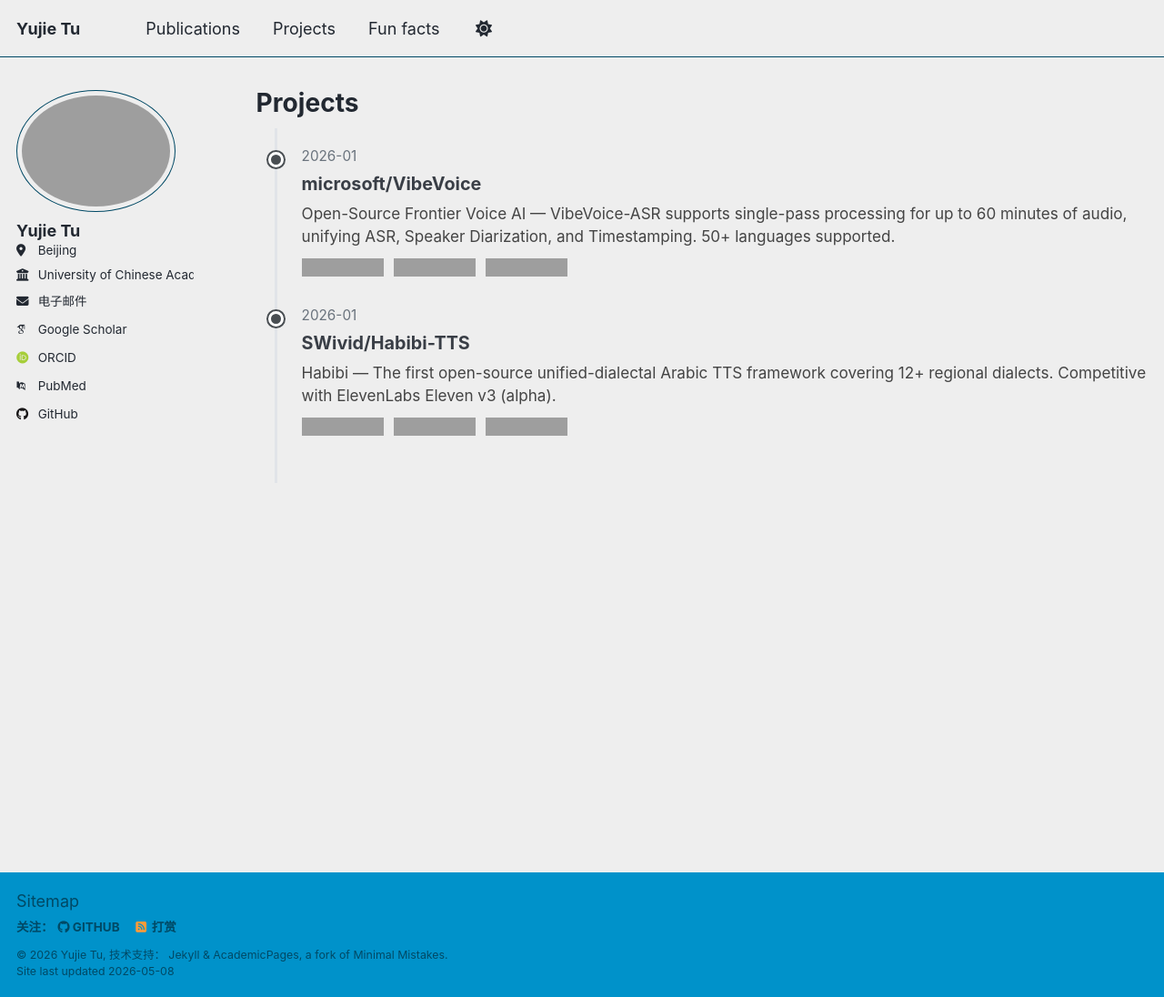
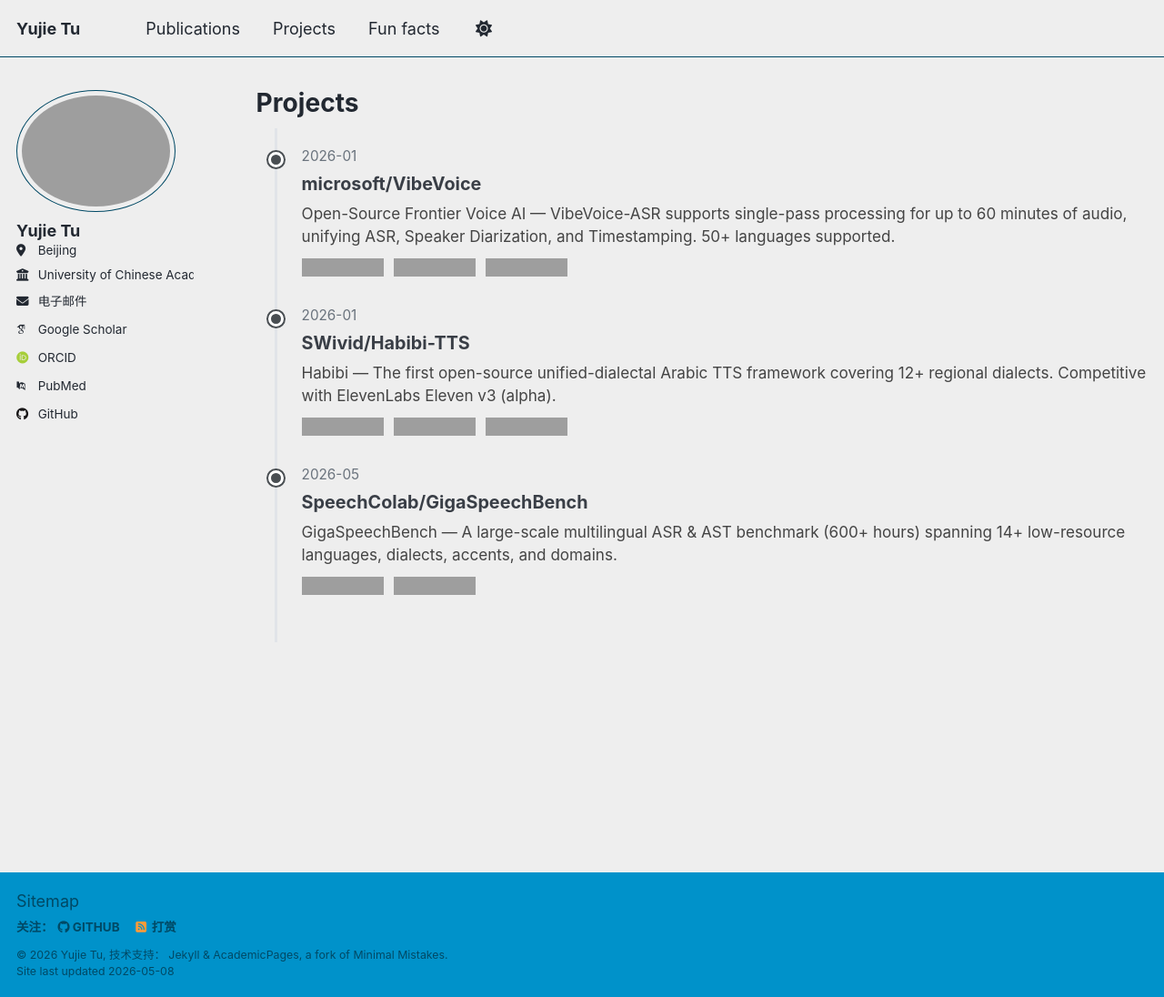
Before and after one commit to AlexTYJ/AlexTYJ.github.io, a Jekyll site: the page built from _pages/projects.html, in a window 1280 px wide and 1096 px high. Shown: the whole window at 91% size. Built offline with Jekyll 4.4.1, drawn with Linux system fonts in a browser that asks for light colours; some web fonts are replaced; a script that is not in the unit is left out; grey boxes are pictures that could not be loaded.

Commit message:
Add GigaSpeechBench to projects

```diff
--- a/_pages/projects.html
+++ b/_pages/projects.html
@@ -93,4 +93,18 @@
     </div>
   </div>
 
+  <div class="timeline-item">
+    <div class="timeline-date">2026-05</div>
+    <div class="timeline-title">
+      <a href="https://github.com/SpeechColab/GigaSpeechBench">SpeechColab/GigaSpeechBench</a>
+    </div>
+    <div class="timeline-desc">
+      GigaSpeechBench — A large-scale multilingual ASR &amp; AST benchmark (600+ hours) spanning 14+ low-resource languages, dialects, accents, and domains.
+    </div>
+    <div class="timeline-badges">
+      <a href="https://github.com/SpeechColab/GigaSpeechBench"><img src="https://img.shields.io/github/stars/SpeechColab/GigaSpeechBench?style=social" alt="GitHub stars"></a>
+      <a href="https://github.com/SpeechColab/GigaSpeechBench"><img src="https://img.shields.io/github/forks/SpeechColab/GigaSpeechBench?style=social" alt="GitHub forks"></a>
+    </div>
+  </div>
+
 </div>
```
